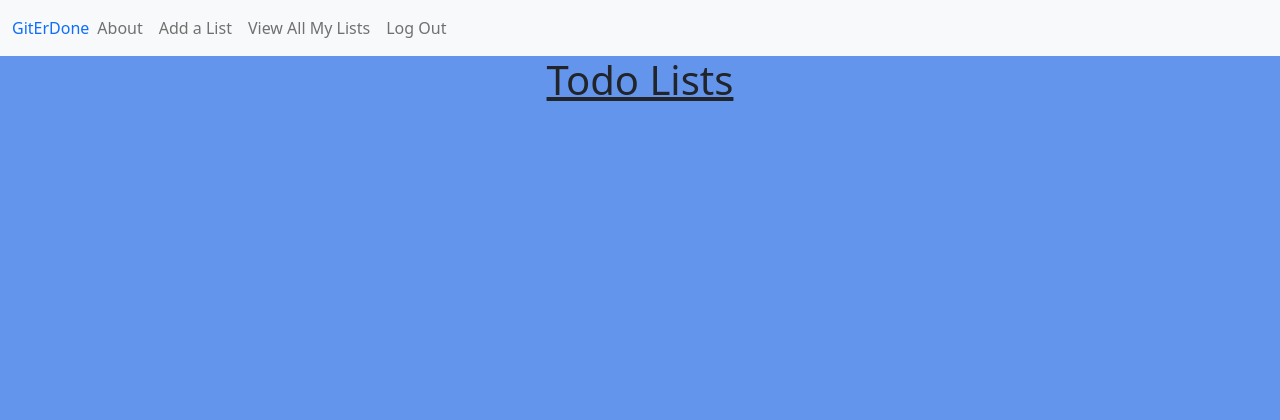
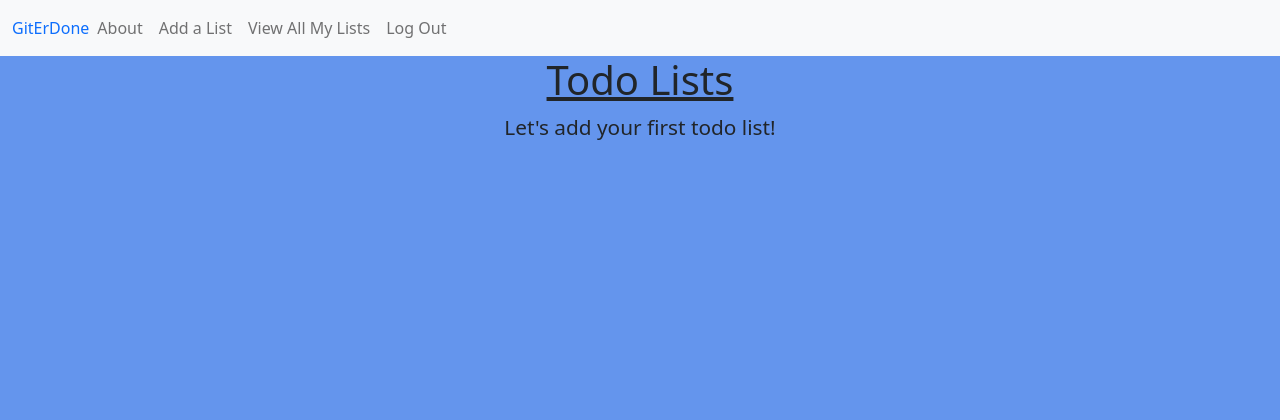
Before and after one commit to pohern/GitErDone, a Django app: page /lists/ in a window 1280 px wide. Shown: the top 420 px of the page. Run offline with Django 3.2, Linux system fonts and the light colour scheme; the visitor is signed in with stand-in values (Sample User, id 1); data that the repository does not hold is empty.

Commit message:
add conditonal rendering to list index page

```diff
--- a/main_app/static/css/style.css
+++ b/main_app/static/css/style.css
@@ -61,7 +61,6 @@ a {
 
 .three {
     display: inline;
-    background-color:;
     font-size: 1.2rem;
     align-items: center;
 }
@@ -86,3 +85,8 @@ a {
     background-color: cornflowerblue;
     border: none;
 }
+
+.five {
+    font-size: 1.3rem;
+    text-align: center;
+}
--- a/main_app/templates/todolist/index.html
+++ b/main_app/templates/todolist/index.html
@@ -1,16 +1,17 @@
 {% extends 'base.html' %} {% block content %}
 
-<h1 class='two'>Todo Lists</h1>
-
-{% for todolist in todolists %}
-<div  class='card-container'>
-    <div class="card">
+<h1 class="two">Todo Lists</h1>
+{% if todolists.count %} {% for todolist in todolists %}
+<div class="card-container">
+  <div class="card">
     <a href="{% url 'detail' todolist.id %}">
-        <div class="card-content">
+      <div class="card-content">
         <span class="card-title one">{{ todolist.name }}</span>
-        <p class='one'>Description: {{ todolist.description }}</p>
-        </div>
+        <p class="one">Description: {{ todolist.description }}</p>
+      </div>
     </a>
-    </div>
+  </div>
 </div>
-{% endfor %} {% endblock %}
+{% endfor %} {% else %}
+<p class='five'>Let's add your first todo list!</p>
+{% endif %} {% endblock %}
```
